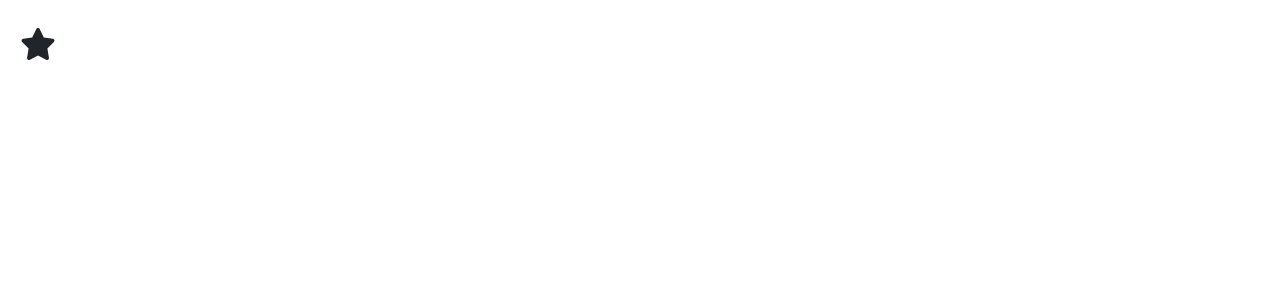
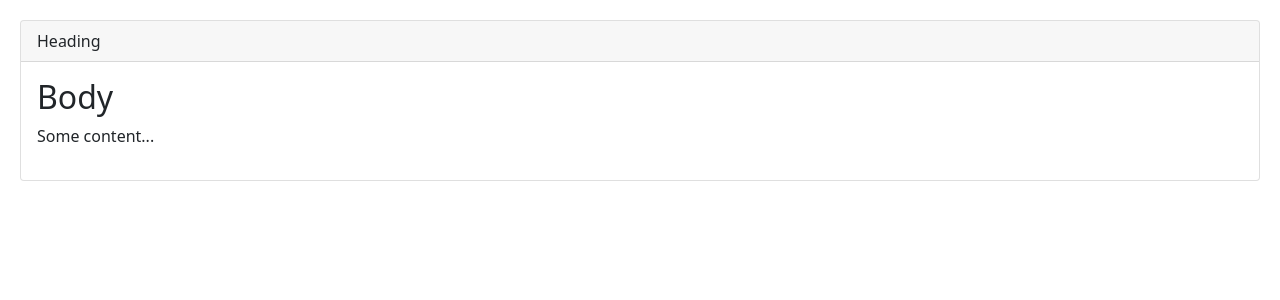
Before and after one commit to SirDev97/hello-angular, an Angular app: page / in a window 1280 px wide. Shown: the top 300 px of the page. Built offline with nearby package versions, Linux system fonts and the light colour scheme.

Commit message:
Add ngContent example.

```diff
--- a/src/app/app.component.html
+++ b/src/app/app.component.html
@@ -1,4 +1,12 @@
-<favorite
+<!-- <favorite
   [isFavorite]="post.isFavorite"
   (change)="onFavoriteChanged($event)"
-></favorite>
+></favorite> -->
+
+<bootstrap-panel>
+  <div class="heading">Heading</div>
+  <div class="body">
+    <h2>Body</h2>
+    <p>Some content...</p>
+  </div>
+</bootstrap-panel>
--- a/src/app/app.module.ts
+++ b/src/app/app.module.ts
@@ -12,6 +12,7 @@
 import { FavoriteComponent } from './favorite/favorite.component';
 import { FontAwesomeModule } from '@fortawesome/angular-fontawesome';
 import { TitleCasePipe } from './title-case.pipe';
+import { PanelComponent } from './panel/panel.component';
 
 @NgModule({
   declarations: [
@@ -22,6 +23,7 @@
     SummaryPipe,
     FavoriteComponent,
     TitleCasePipe,
+    PanelComponent,
   ],
   imports: [BrowserModule, FormsModule, FontAwesomeModule],
   providers: [CoursesService, AuthorsService],
--- /dev/null
+++ b/src/app/panel/panel.component.html
@@ -0,0 +1,8 @@
+<div class="card">
+  <div class="card-header">
+    <ng-content select=".heading"></ng-content>
+  </div>
+  <div class="card-body">
+    <ng-content select=".body"></ng-content>
+  </div>
+</div>
```
Also changed, not shown: src/app/favorite/favorite.component.ts (+7 -1 lines), src/app/panel/panel.component.ts (added, +10 -0 lines), src/app/panel/panel.component.css (added), 1 other file (tests, documents, lock files or other folders).
